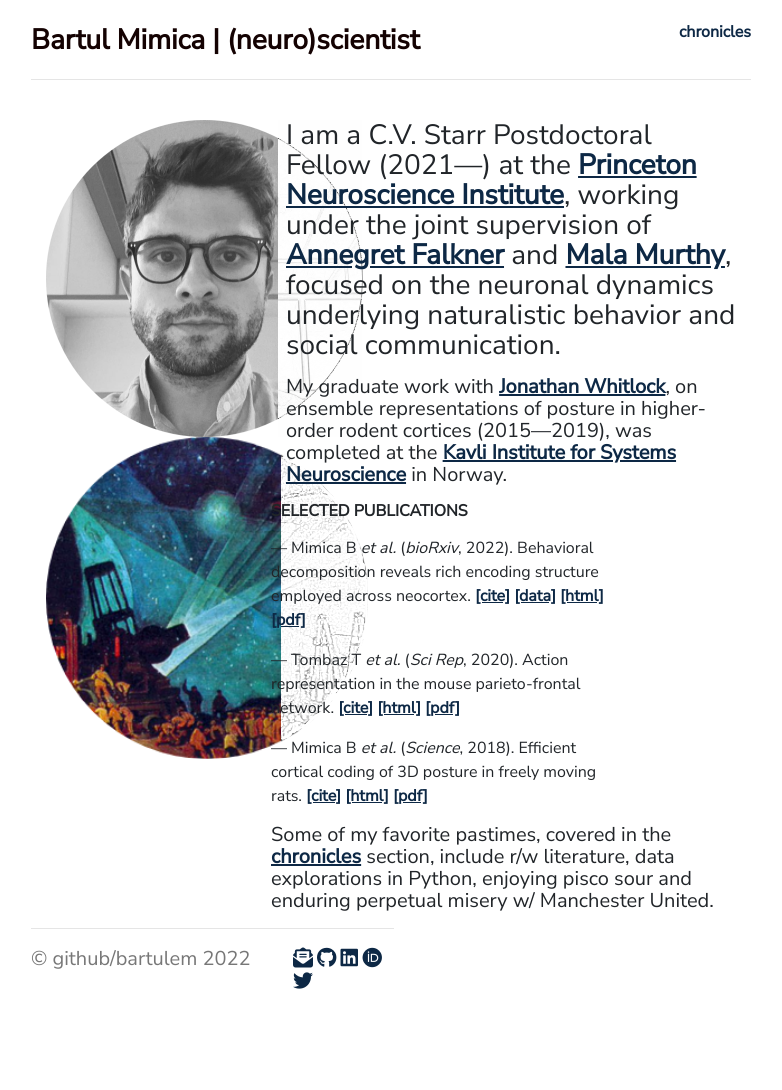
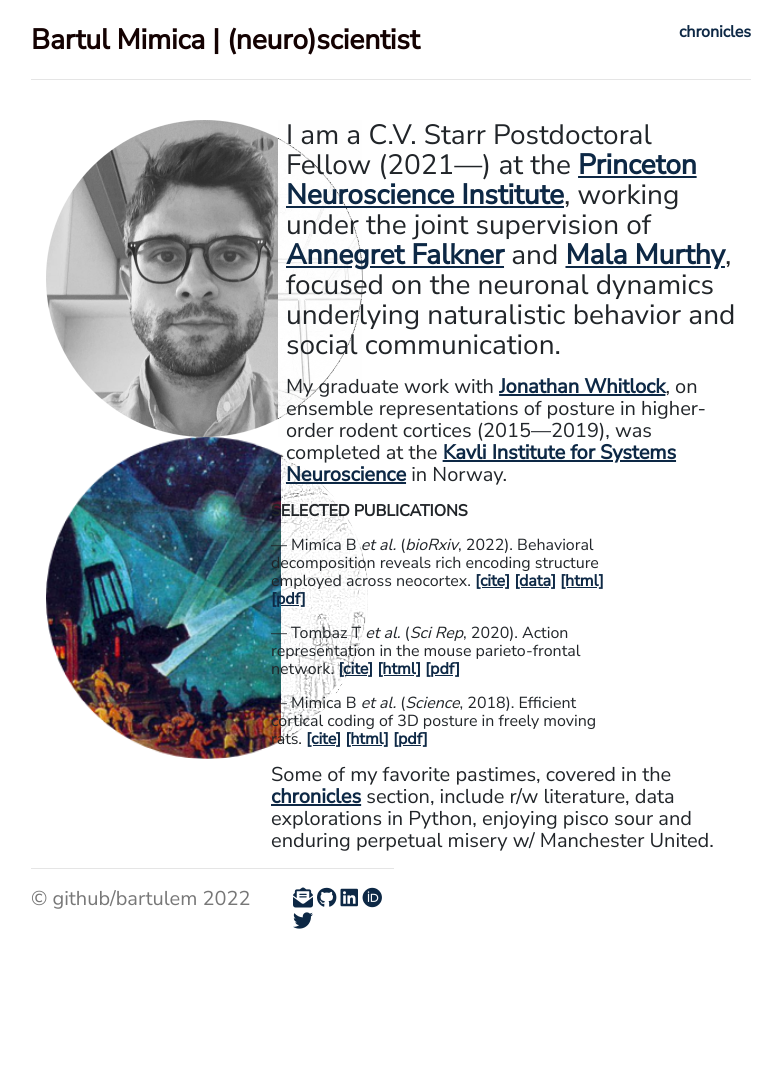
Before and after one commit to bartulem/bartulem.github.io, a Jekyll site: the page built from index.html, in a window 1280 px wide. Shown: the whole page, without its empty margins (249-1031 px from the left). Built offline with Jekyll 4.4.1, drawn with Linux system fonts in a browser that asks for light colours; nearby versions of some CDN libraries; comment, search, counter and statistics services are not loaded; a style sheet for code colours, icons or effects is not loaded; after the commit the page ends 1030 px from its top, so only the background shows below that.

Commit message:
change pubs layout v62

```diff
--- a/index.html
+++ b/index.html
@@ -19,9 +19,8 @@
 	<div class="row">
 		<p align="left" class="publications"> <b>SELECTED PUBLICATIONS</b></p>
 	<div class="row">
-		<p align="left" class="publications">
 		<div class="col-sm-9">
-		— Mimica B <em>et al.</em> (<em>bioRxiv</em>, 2022). Behavioral decomposition reveals rich encoding structure employed across neocortex. <a href="files/mimica2022.bib" download><u>[cite]</u></a> <a href="https://figshare.com/articles/dataset/Rat_3D_Tracking_E-Phys_KISN_2020_Dataset/17903834" target="_blank"><u>[data]</u></a> <a href="https://www.biorxiv.org/content/10.1101/2022.02.08.479515v2" target="_blank"><u>[html]</u></a> <a href="/files/MTBFDW_2022_bioRxiv.pdf" target="_blank"><u>[pdf]</u></a></p>
+		<p align="left" class="publications">— Mimica B <em>et al.</em> (<em>bioRxiv</em>, 2022). Behavioral decomposition reveals rich encoding structure employed across neocortex. <a href="files/mimica2022.bib" download><u>[cite]</u></a> <a href="https://figshare.com/articles/dataset/Rat_3D_Tracking_E-Phys_KISN_2020_Dataset/17903834" target="_blank"><u>[data]</u></a> <a href="https://www.biorxiv.org/content/10.1101/2022.02.08.479515v2" target="_blank"><u>[html]</u></a> <a href="/files/MTBFDW_2022_bioRxiv.pdf" target="_blank"><u>[pdf]</u></a></p>
 		</div>
 		<div class="col-sm-2">
 		</a> <span class="__dimensions_badge_embed__" data-doi="10.1101/2022.02.08.479515" data-style="small_circle"></span><script async src="https://badge.dimensions.ai/badge.js" charset="utf-8"></script>
@@ -31,9 +30,8 @@
 		</div>
 	</div>
 	<div class="row">
-		<p align="left" class="publications">
 		<div class="col-sm-9">
-		— Tombaz T <em>et al.</em> (<em>Sci Rep</em>, 2020). Action representation in the mouse parieto-frontal network. <a href="files/tombaz2020.bib" download><u>[cite]</u></a> <a href="https://www.nature.com/articles/s41598-020-62089-6?error=cookies_not_supported&code=e0a538d4-9569-4b30-b2d1-d78d1c8e03b3" target="_blank"><u>[html]</u></a> <a href="/files/tombaz2020_scireports.pdf" target="_blank"><u>[pdf]</u></a></p>
+		<p align="left" class="publications">— Tombaz T <em>et al.</em> (<em>Sci Rep</em>, 2020). Action representation in the mouse parieto-frontal network. <a href="files/tombaz2020.bib" download><u>[cite]</u></a> <a href="https://www.nature.com/articles/s41598-020-62089-6?error=cookies_not_supported&code=e0a538d4-9569-4b30-b2d1-d78d1c8e03b3" target="_blank"><u>[html]</u></a> <a href="/files/tombaz2020_scireports.pdf" target="_blank"><u>[pdf]</u></a></p>
 		</div>
 		<div class="col-sm-2">
 		</a> <span class="__dimensions_badge_embed__" data-doi="10.1038/s41598-020-62089-6" data-style="small_circle"></span><script async src="https://badge.dimensions.ai/badge.js" charset="utf-8"></script>
@@ -43,9 +41,8 @@
 		</div>
 	</div>
 	<div class="row">
-		<p align="left" class="publications">
 		<div class="col-sm-9">
-		— Mimica B <em>et al.</em> (<em>Science</em>, 2018). Efficient cortical coding of 3D posture in freely moving rats. <a href="/files/mimica2018.bib" download><u>[cite]</u></a> <a href="https://science.sciencemag.org/content/362/6414/584" target="_blank"><u>[html]</u></a> <a href="files/mimica2018_science.pdf" target="_blank"><u>[pdf]</u></a></p>
+		<p align="left" class="publications">— Mimica B <em>et al.</em> (<em>Science</em>, 2018). Efficient cortical coding of 3D posture in freely moving rats. <a href="/files/mimica2018.bib" download><u>[cite]</u></a> <a href="https://science.sciencemag.org/content/362/6414/584" target="_blank"><u>[html]</u></a> <a href="files/mimica2018_science.pdf" target="_blank"><u>[pdf]</u></a></p>
 		</div>
 		<div class="col-sm-2">
 		</a> <span class="__dimensions_badge_embed__" data-doi="10.1126/science.aau2013" data-style="small_circle"></span><script async src="https://badge.dimensions.ai/badge.js" charset="utf-8"></script>
```
